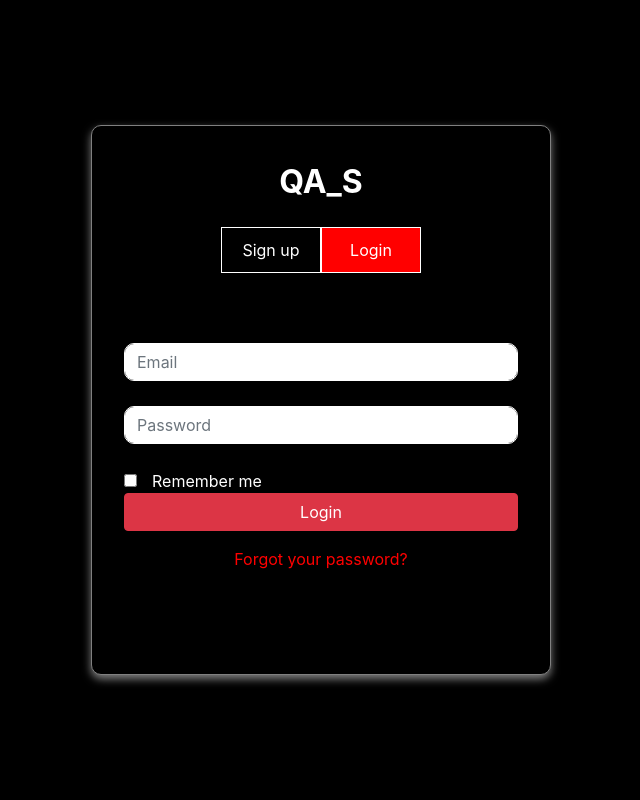
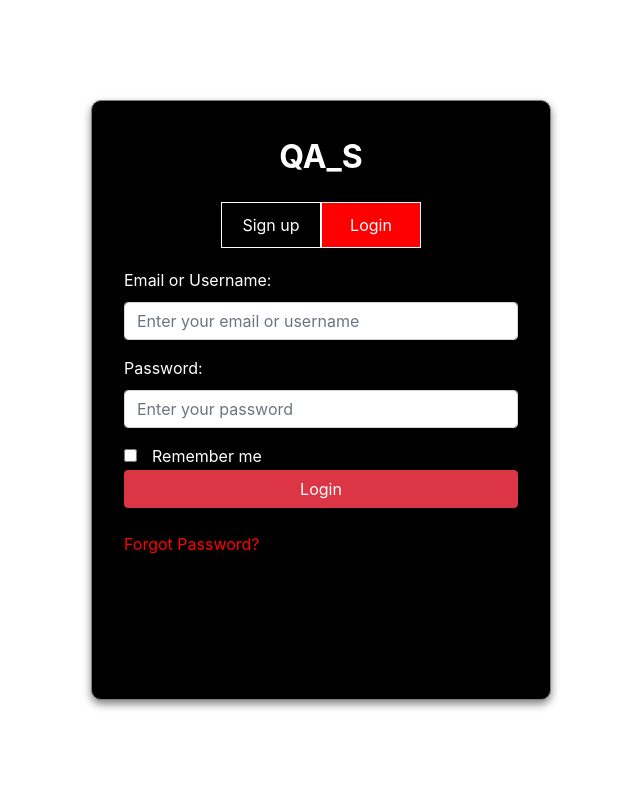
Before and after one commit to De-sam/QR_Attendance_App, a Flask app: page /login in a window 1280 px wide. Shown: the whole page, without its empty margins (319-959 px from the left). Run offline with Flask 3, Linux system fonts and the light colour scheme; some libraries are stand-ins or nearby versions.

Commit message:
updated signup and login authentication

```diff
--- a/myapp/__init__.py
+++ b/myapp/__init__.py
@@ -21,6 +21,7 @@ def create_app():
 
     from .models import User
 
+
     create_database(app)
 
     login_manager = LoginManager()
--- /dev/null
+++ b/myapp/static/css/flash.css
@@ -0,0 +1,6 @@
+.flash{
+    width: 600px;
+    align-content: center;
+    margin-left: 25%;
+    margin-right: 25%;
+}
--- a/myapp/static/css/login.css
+++ b/myapp/static/css/login.css
@@ -4,10 +4,15 @@ body, html {
     width: 100%;
     margin: 0;
     display: flex;
+    flex-direction: column;
     justify-content: center;
     align-items: center;
 
 }
+.flash{
+    width:500px;
+}
+
 .form-container {
     background-color:black;
     padding: 2rem;
@@ -16,7 +21,7 @@ body, html {
     box-shadow: 0 4px 8px grey;
     color: white;
     width: 460px;
-    height: 550px;
+    height: 600px;
 
 }
 .logo {
@@ -29,9 +34,9 @@ body, html {
 }
 .btn-toggle {
     color: white;
-    border: solid 1px;
+    border:solid 0.2px;
     padding: 10px 10px;
-    margin-bottom: 70px;
+    margin-bottom: 20px;
     cursor: pointer;
     width: 100px;
     background-color: black;
@@ -39,13 +44,14 @@ body, html {
 }
 .btn-toggle.active {
     background-color: red;
+    border: solid 0.2px;
 
 }
-.form-control, .btn-primary, .form-check-input {
+.form-control, .btn-danger, .form-check-input {
     color: white;
-    border: 1px solid;
     border-radius: 10px;
-    margin-bottom: 25px;
+    margin-bottom: 2%;
+    margin-top: 2px;
 .form-control:hover{
     box-shadow: grey;
     border: 1px solid red;
--- a/myapp/templates/base.html
+++ b/myapp/templates/base.html
@@ -1,11 +1,39 @@
-<!DOCTYPE html>
+<!doctype html>
 <html lang="en">
 <head>
-    <meta charset="UTF-8">
-    <meta name="viewport" content="width=device-width, initial-scale=1.0">
-    <title>base</title>
+    <meta charset="utf-8">
+    <meta name="viewport" content="width=device-width, initial-scale=1">
+    <title>{% block title %}Default Title{% endblock %}</title>
+    <link rel="stylesheet" href="{{url_for('static', filename='css/flash.css')}}">
+    <link href="https://maxcdn.bootstrapcdn.com/bootstrap/4.5.2/css/bootstrap.min.css" rel="stylesheet">
+    {% block extra_head %}{% endblock %}
 </head>
 <body>
+    <div class="flash">
+        {% with messages = get_flashed_messages(with_categories=True) %}
+        {% if messages %}
+        {% for category, message in messages %}
+        <div class="alert alert-{{ category }} alter-dismissable faded show" role="alert" >
+        {{ message }}
+            <button type="button" class="close" data-dismiss="alert" aria-label="close">
+                <span aria-hidden="true">&times;</span>
+            </button>
+        </div>
+        {% endfor %}
+        {% endif %}
+        {% endwith %}
 
+    </div>
+
+    <div class="container-fluid">
+        <div class="row">
+            {% block sidebar %}{% endblock %}
+            {% block content %}{% endblock %}
+        </div>
+    </div>
+
+    <script src="https://code.jquery.com/jquery-3.5.1.slim.min.js"></script>
+    <script src="https://cdn.jsdelivr.net/npm/bootstrap@4.5.2/dist/js/bootstrap.min.js"></script>
+    {% block scripts %}{% endblock %}
 </body>
 </html>
--- /dev/null
+++ b/myapp/templates/forgot-password-modal.html
@@ -0,0 +1,31 @@
+{% extends "base.html" %}
+
+{% block title %}
+Reset password
+{% endblock %}
+
+{% block content %}
+<!-- Forgot Password Modal -->
+<div class="modal fade" id="forgotPasswordModal" tabindex="-1" aria-labelledby="forgotPasswordModalLabel" aria-hidden="true">
+    <div class="modal-dialog">
+      <div class="modal-content">
+        <div class="modal-header">
+          <h5 class="modal-title" id="forgotPasswordModalLabel">Reset Your Password</h5>
+          <button type="button" class="btn-close" data-bs-dismiss="modal" aria-label="Close"></button>
+        </div>
+        <div class="modal-body">
+          <form>
+            <div class="mb-3">
+              <label for="emailInput" class="form-label">Email address</label>
+              <input type="email" class="form-control" id="emailInput" required>
+              <div id="emailHelp" class="form-text">We'll send a link to reset your password to this email address.</div>
+            </div>
+            <button type="submit" class="btn btn-danger">Send Reset Link</button>
+          </form>
+        </div>
+      </div>
+    </div>
+  </div>
+
+
+{% endblock %}
--- a/myapp/templates/login_signup.html
+++ b/myapp/templates/login_signup.html
@@ -8,26 +8,25 @@
 <link rel="stylesheet" href="{{url_for('static', filename='css/login.css')}}">
 </head>
 <body>
-<div class="form-container">
-    <div class="logo">QA_S</div>
-
-
-
-    {% with %}
-    {% set messages = get_flashed_messages(with_categories=True) %}
+    <div class="flash">
+        {% with messages = get_flashed_messages(with_categories=True) %}
         {% if messages %}
         {% for category, message in messages %}
-
-    <div class="alert alert-danger alter-dismissable faded show" role="alert" >
+        <div class="alert alert-{{ category }} alter-dismissable faded show" role="alert" >
         {{ message }}
+            <button type="button" class="close" data-dismiss="alert" aria-label="close">
+                <span aria-hidden="true">&times;</span>
+            </button>
         </div>
-
         {% endfor %}
         {% endif %}
         {% endwith %}
 
+    </div>
 
+    <div class="form-container">
 
+        <div class="logo">QA_S</div>
         <div class="d-flex justify-content-center">
             <button type="button" class="btn-toggle" data-form="signup" onclick="toggleForm('signup')">Sign up</button>
             <button type="button" class="btn-toggle active" data-form="login" onclick="toggleForm('login')">Login</button>
@@ -36,33 +35,46 @@
         <div id="signupForm" class="form-section">
             <form method="POST" action="/signup" class="w-100">
                 <div class="form-group">
+                    <label for="username" class="form-label">Username:</label>
+                    <input
+                        type="text"
+                        class="form-control"
+                        id="username"
+                        name="username"
+                        placeholder="Enter your username..."
+                        required>
+                </div>
+                <div class="form-group">
+                    <label for="email" class="form-label">Email:</label>
                     <input
                         type="email"
                         class="form-control"
                         id="signupEmail"
                         name="email"
-                    placeholder="Email"
+                        placeholder="Enter your email"
                         required>
                 </div>
                 <div class="form-group">
+                    <label for="password" class="form-label">Password:</label>
                     <input
                         type="password"
                         class="form-control"
                         id="signupPassword"
                         name="password"
-                    placeholder="Password"
+                        placeholder="Choose a password"
                         required>
                 </div>
                 <div class="form-group">
+                    <label for="confirm_password" class="form-label">confirm Password:</label>
                     <input
                         type="password"
                         class="form-control"
                         id="confirmPassword"
                         name="confirm_password"
-                    placeholder="Confirm Password"
+                        placeholder="Reenter choosen password"
                         required>
                 </div>
-            <div class="form-group">
+                <div class=" form- control d-grid gap-2 col-6 mx-auto" >
                     <button type="submit" class="btn btn-danger w-100">Sign Up</button>
                 </div>
                 <a href="#" class="text-center d-block">Sign up with Google</a>
@@ -72,21 +84,23 @@
         <div id="loginForm" class="form-section active">
             <form method="POST" action="/login" class="w-100">
                 <div class="form-group">
+                    <label for="email" class="form-label">Email or Username:</label>
                     <input
-                    type="email"
+                        type="text"
                         class="form-control"
                         id="loginEmail"
-                    name="email"
-                    placeholder="Email"
+                        name="user_input"
+                        placeholder="Enter your email or username"
                         required>
                 </div>
                 <div class="form-group">
+                    <label for="password" class="form-label">Password:</label>
                     <input
                         type="password"
                         class="form-control"
                         id="loginPassword"
                         name="password"
-                    placeholder="Password"
+                        placeholder="Enter your password"
                         required>
                 </div>
                 <div class="form-check">
@@ -96,13 +110,21 @@
                 <div class="form-group">
                     <button type="submit" class="btn btn-danger w-100">Login</button>
                 </div>
-            <a href="#" class="text-center d-block">Forgot your password?</a>
+
+                <a href="#" data-toggle="modal" data-target="#forgotPasswordModal" style="color: red; text-decoration: none;">Forgot Password?</a>
         </form>
     </div>
 </div>
 
+<div id="modalContainer"></div> <!-- Placeholder for modal -->
+
+<!-- Bootstrap JavaScript Bundle with Popper -->
+<script src="https://code.jquery.com/jquery-3.5.1.min.js"></script>
+<script src="https://cdn.jsdelivr.net/npm/bootstrap@4.5.2/dist/js/bootstrap.bundle.min.js"></script>
 <script src="{{url_for('static',filename='js/toggle.js')}}"></script>
-<script src="https://code.jquery.com/jquery-3.5.1.slim.min.js"></script>
-<script src="https://cdn.jsdelivr.net/npm/bootstrap@4.5.2/dist/js/bootstrap.bundle.min.js"></script>
-</body>
+<script>
+$(document).ready(function() {
+    $("#modalContainer").load("/forgot_password"); // Dynamically load the modal
+});
+</script>
 </html>
--- a/myapp/views.py
+++ b/myapp/views.py
@@ -7,4 +7,4 @@ views = Blueprint("views", __name__)
 @views.route("/home")
 @login_required
 def home():
-    return render_template('admin_dashboard.html')
+    return render_template('admin_dashboard.html', name=current_user.username )
```
Also changed, not shown: myapp/auth.py (+38 -18 lines), myapp/models.py (+7 -2 lines), myapp/templates/admin_dashboard.html (+11 -11 lines), myapp/templates/user_dashboard.html (+11 -0 lines), instance/database.db, myapp/templates/forgot_password.html (deleted), 1 other file. Lines whose indentation alone changed are shown as unchanged.
